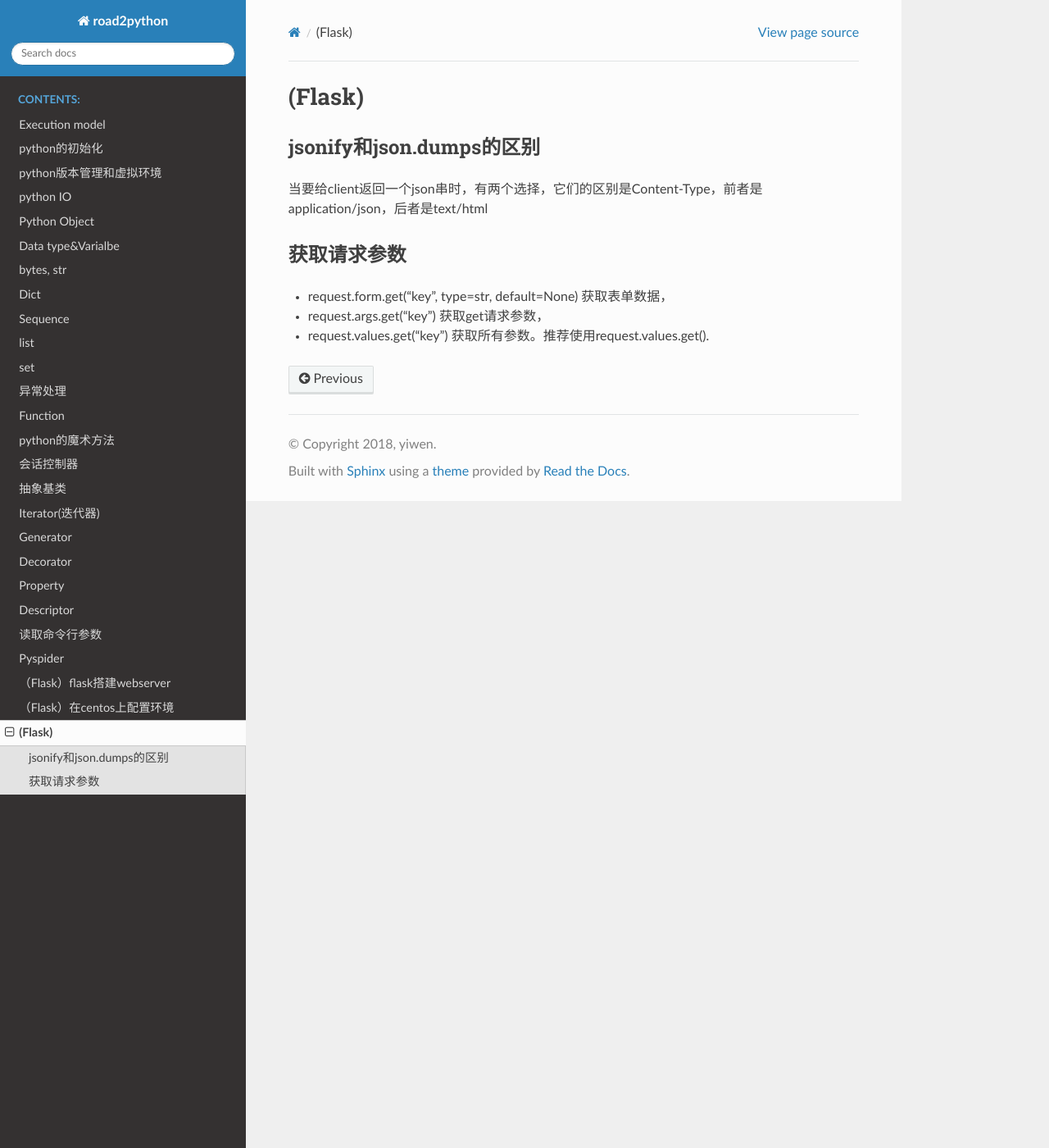
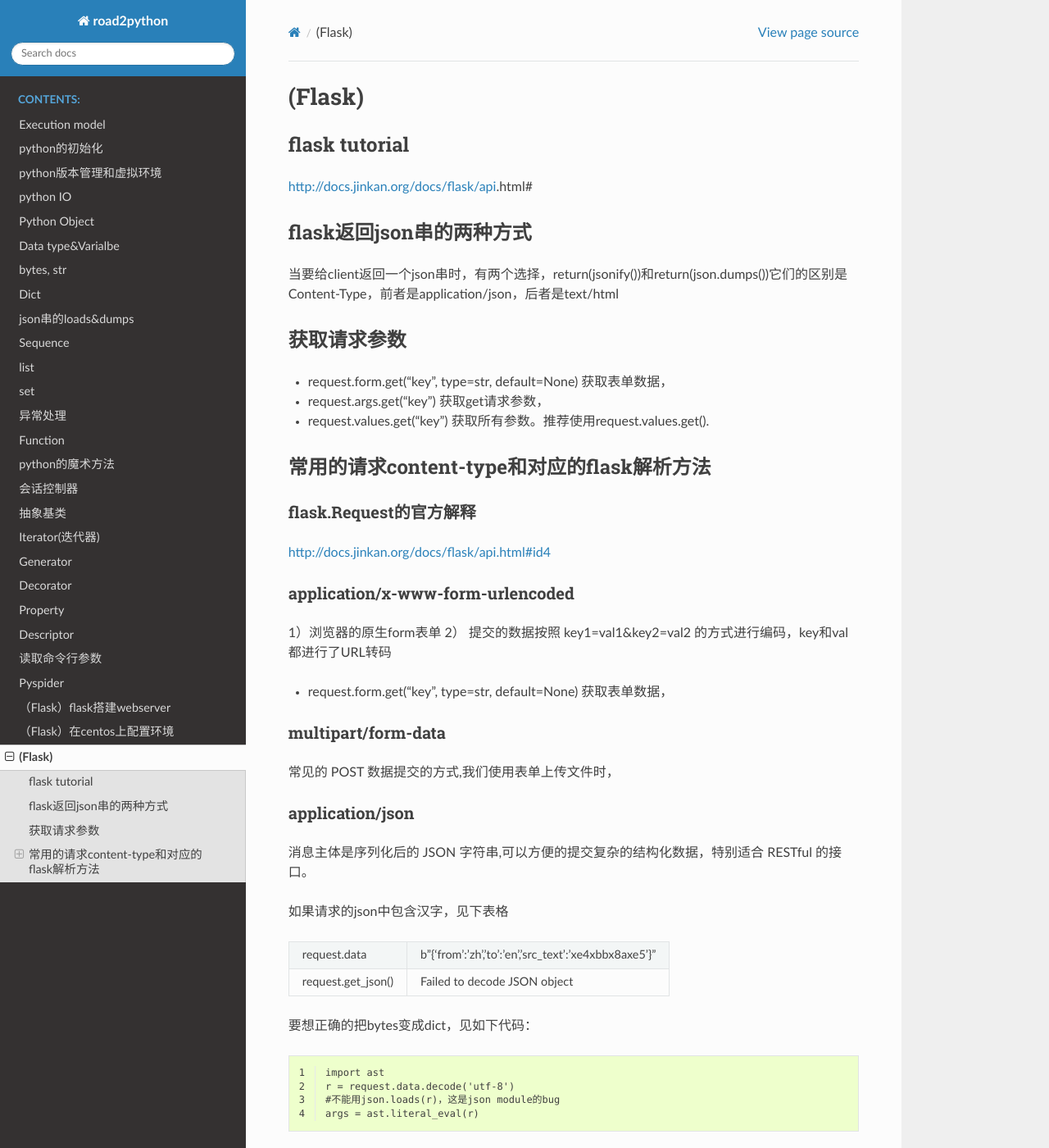
Before and after one commit to yiwenliu/rd2python, a Sphinx documentation site: the page built from source/flask/flask.rst, in a window 1280 px wide and 1400 px high. Shown: the whole window at 82% size. Built offline with Sphinx 7.4.7 and the Read the Docs theme 2.0.0, drawn with Linux system fonts in a browser that asks for light colours; formulas are drawn with MathJax 3.

Commit message:
20190419

```diff
--- a/source/flask/flask.rst
+++ b/source/flask/flask.rst
@@ -1,11 +1,55 @@
 (Flask)
 ============
-jsonify和json.dumps的区别
+flask tutorial
+-----------------
+http://docs.jinkan.org/docs/flask/api.html#
+
+flask返回json串的两种方式
 -------------------------------
-当要给client返回一个json串时，有两个选择，它们的区别是Content-Type，前者是application/json，后者是text/html
+当要给client返回一个json串时，有两个选择，return(jsonify())和return(json.dumps())它们的区别是Content-Type，前者是application/json，后者是text/html
 
 获取请求参数
 ---------------
 - request.form.get("key", type=str, default=None) 获取表单数据，
 - request.args.get("key") 获取get请求参数，
 - request.values.get("key") 获取所有参数。推荐使用request.values.get().
+
+常用的请求content-type和对应的flask解析方法
+----------------------------------------------
+flask.Request的官方解释
+^^^^^^^^^^^^^^^^^^^^^^^^^^^
+http://docs.jinkan.org/docs/flask/api.html#id4
+
+application/x-www-form-urlencoded
+^^^^^^^^^^^^^^^^^^^^^^^^^^^^^^^^^^^^^^^^^
+
+1）浏览器的原生form表单
+2） 提交的数据按照 key1=val1&key2=val2 的方式进行编码，key和val都进行了URL转码
+
+- request.form.get("key", type=str, default=None) 获取表单数据，
+
+multipart/form-data
+^^^^^^^^^^^^^^^^^^^^^^^^^^^^^^^^^^^^^^^^^
+常见的 POST 数据提交的方式,我们使用表单上传文件时，
+
+application/json
+^^^^^^^^^^^^^^^^^^^^^^^^^^^^^^^^^^^^^^^^^
+消息主体是序列化后的 JSON 字符串,可以方便的提交复杂的结构化数据，特别适合 RESTful 的接口。
+
+如果请求的json中包含汉字，见下表格
+
++--------------------+----------------------------------------------------------+
+| request.data       | b"{'from':'zh','to':'en','src_text':'\xe4\xbb\x8a\xe5'}" |
++--------------------+----------------------------------------------------------+
+| request.get_json() | Failed to decode JSON object                             |
++--------------------+----------------------------------------------------------+
+
+要想正确的把bytes变成dict，见如下代码：
+
+.. code-block:: none
+	:linenos:
+
+	import ast
+	r = request.data.decode('utf-8')
+	#不能用json.loads(r)，这是json module的bug
+	args = ast.literal_eval(r)
--- a/source/index.rst
+++ b/source/index.rst
@@ -18,6 +18,7 @@ Welcome to road2python's documentation!
    data-type
    codec
    dict
+   json
    sequence
    list
    set
--- /dev/null
+++ b/source/json.rst
@@ -0,0 +1,25 @@
+json串的loads&dumps
+=======================
+经常碰到json串和dict互相转化的场景，总结如下。
+
+json串转dict
+----------------
+flask服务器收到application/json的请求，要解析post参数，并且其中含有汉字。
+
+.. code-block:: none
+	:linenos:
+
+	import ast
+	from flask import request
+	r = request.data.decode('utf-8')
+	#不能用json.loads(r)，有bug
+	args = ast.literal_eval(r)
+
+dict转json串
+----------------
+当dict中包含汉字时，在dumps函数中要改变ensure_ascii的值
+
+.. code-block:: none
+	:linenos:
+
+	json.dumps(js,ensure_ascii=False)
```
